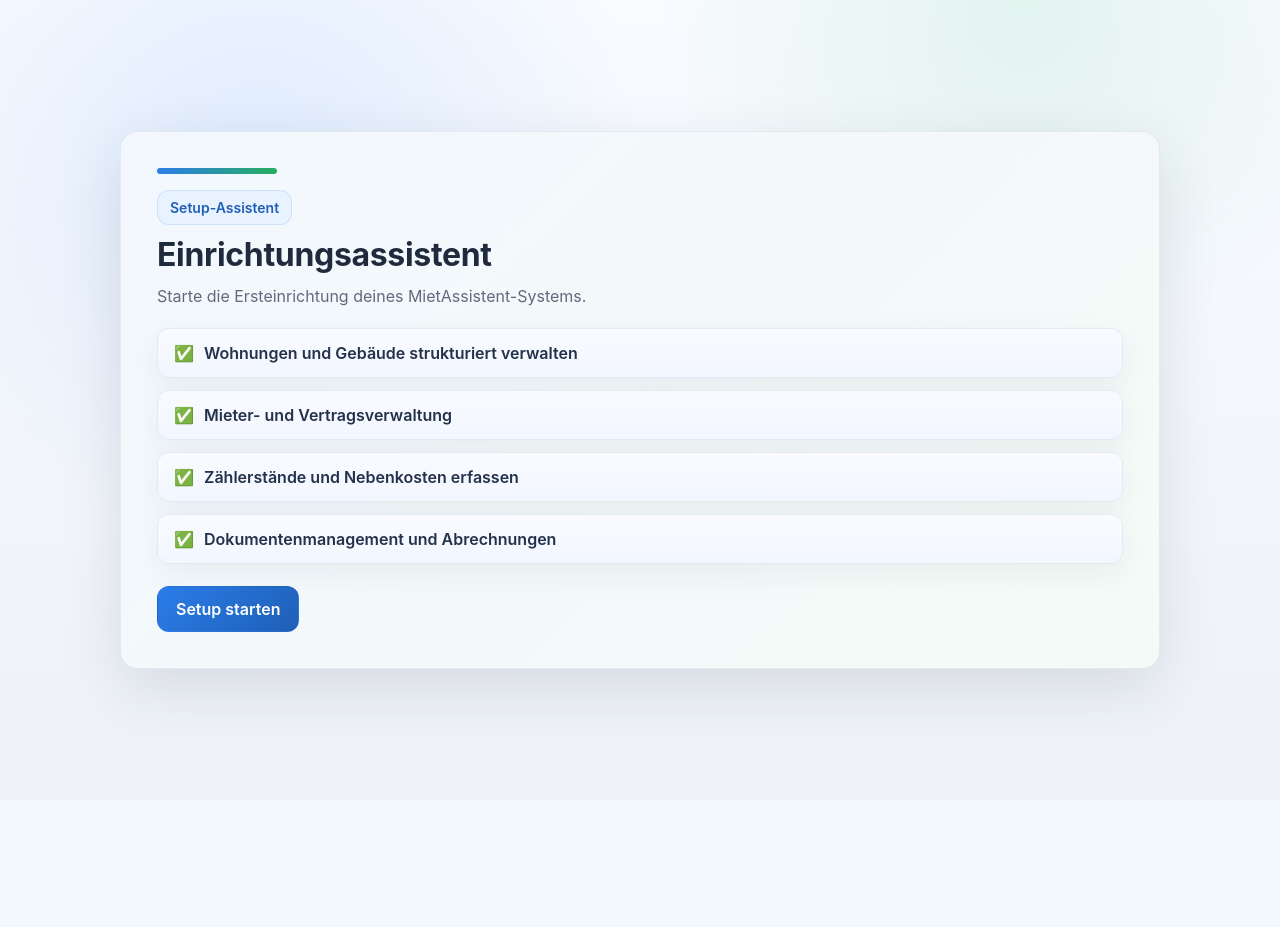
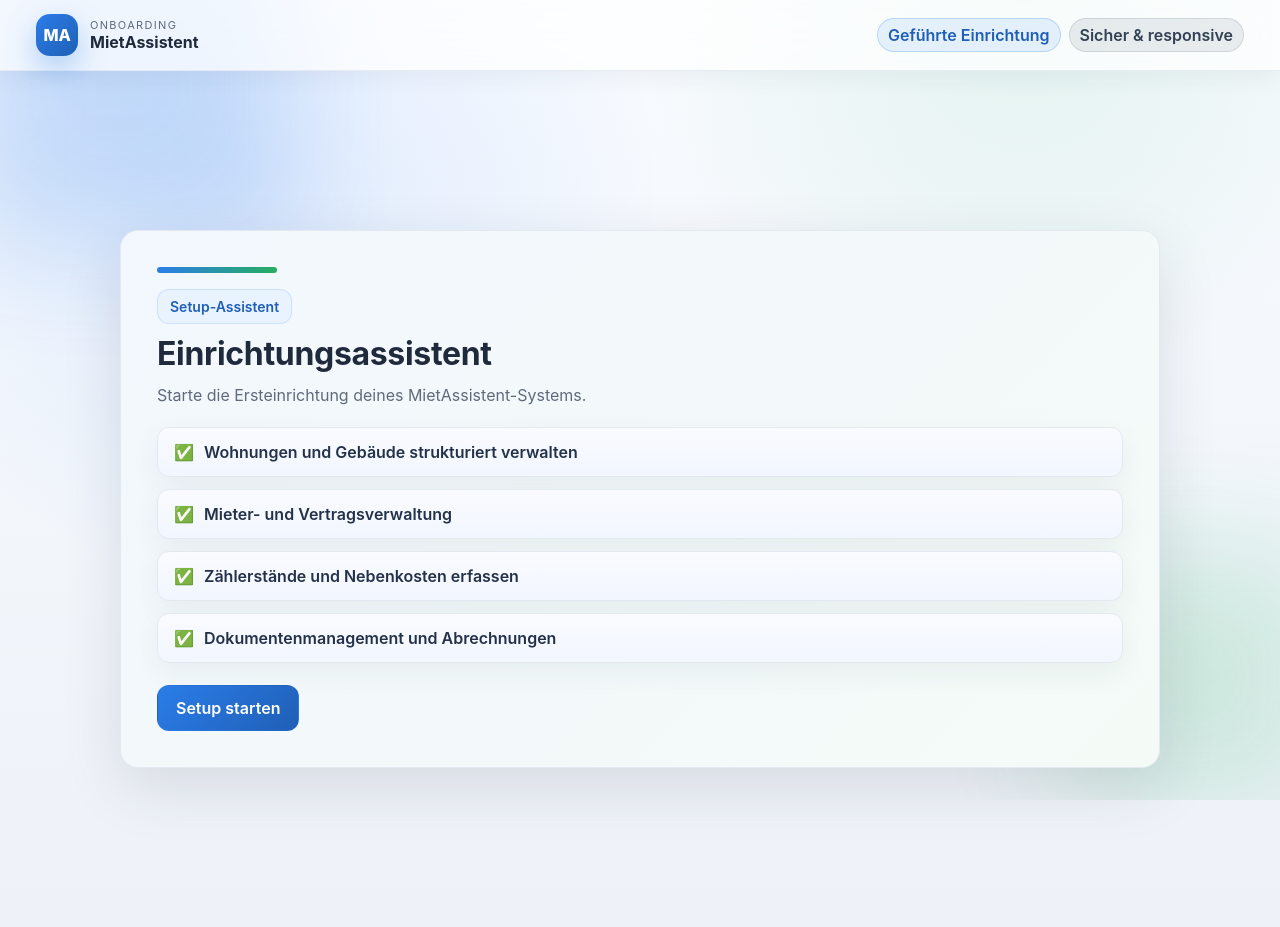
Before and after one commit to Crusha5/MietAssistent, a Flask app: page /setup/ in a window 1280 px wide. Before the commit the page ends 711 px from the top, so only its background shows below. Run offline with Flask 3, Linux system fonts and the light colour scheme.

Commit message:
Modernisiere Setup-Layout und Cache-Handling

```diff
--- a/app/__init__.py
+++ b/app/__init__.py
@@ -67,6 +67,8 @@
     except PermissionError:
         print(f"❌ Keine Berechtigung für Upload-Verzeichnisse unter {upload_root}. Bitte Mount/Owner prüfen.")
 
+    secure_cookies = os.environ.get('COOKIE_SECURE', 'true').lower() == 'true'
+
     app.config.update(
         SECRET_KEY=_load_or_create_secret(secret_key_path, os.environ.get('SECRET_KEY')),  # stabiler Key pro Deploy
         SQLALCHEMY_DATABASE_URI='sqlite:///' + os.path.join(data_dir, 'rental.db'),
@@ -83,12 +85,13 @@
         PERMANENT_SESSION_LIFETIME=3600,  # 1 Stunde
         SESSION_KEY_PREFIX='mietassistent_',
         SESSION_COOKIE_NAME=os.environ.get('SESSION_COOKIE_NAME', 'mietassistent_session'),
-        SESSION_COOKIE_SECURE=True,
+        # Über env abschaltbar, damit lokale HTTP-Tests Sessions behalten
+        SESSION_COOKIE_SECURE=secure_cookies,
         SESSION_COOKIE_SAMESITE='Lax',
         SESSION_COOKIE_HTTPONLY=True,
         SESSION_COOKIE_DOMAIN=None,
         JWT_TOKEN_LOCATION=['headers'],  # JWTs getrennt von Web-Sessions halten
-        JWT_COOKIE_SECURE=True,
+        JWT_COOKIE_SECURE=secure_cookies,
         JWT_COOKIE_SAMESITE='Lax',
     )
 
--- a/app/static/css/setup.css
+++ b/app/static/css/setup.css
@@ -1,3 +1,4 @@
+
 :root {
     --bg: radial-gradient(circle at 20% 20%, rgba(60,133,255,0.12), transparent 32%),
            radial-gradient(circle at 80% 0%, rgba(39,174,96,0.10), transparent 28%),
@@ -19,6 +20,88 @@
     background: var(--bg);
     color: var(--text);
     min-height: 100vh;
+    overflow-x: hidden;
+    transition: background 0.4s ease;
+}
+
+.setup-body {
+    position: relative;
+}
+
+.setup-bg {
+    position: fixed;
+    inset: 0;
+    overflow: hidden;
+    z-index: 0;
+    pointer-events: none;
+}
+
+.setup-orb {
+    position: absolute;
+    filter: blur(60px);
+    opacity: 0.45;
+    animation: float 14s ease-in-out infinite;
+}
+
+.orb-1 { width: 320px; height: 320px; background: rgba(43,125,233,0.45); top: -60px; left: -40px; }
+.orb-2 { width: 260px; height: 260px; background: rgba(39,174,96,0.38); bottom: -20px; right: -40px; animation-delay: 2s; }
+.orb-3 { width: 200px; height: 200px; background: rgba(255,189,64,0.26); top: 40%; left: 50%; animation-delay: 4s; }
+
+.setup-nav {
+    position: sticky;
+    top: 0;
+    z-index: 2;
+    padding: 14px clamp(18px, 4vw, 36px);
+    display: flex;
+    align-items: center;
+    justify-content: space-between;
+    gap: 12px;
+    background: rgba(255, 255, 255, 0.72);
+    backdrop-filter: blur(18px);
+    border-bottom: 1px solid rgba(228,232,240,0.8);
+    box-shadow: 0 6px 24px rgba(31,43,61,0.06);
+}
+
+.setup-brand { display: flex; align-items: center; gap: 12px; }
+.setup-logo {
+    width: 42px;
+    height: 42px;
+    border-radius: 14px;
+    background: linear-gradient(135deg, #2b7de9, #1f5fb6);
+    color: #fff;
+    display: grid;
+    place-items: center;
+    font-weight: 800;
+    letter-spacing: -0.02em;
+    box-shadow: 0 12px 30px rgba(43,125,233,0.35);
+}
+
+.setup-kicker { margin: 0; text-transform: uppercase; font-size: 11px; letter-spacing: 0.12em; color: var(--muted); }
+
+.setup-nav-actions { display: flex; gap: 8px; align-items: center; flex-wrap: wrap; }
+
+.setup-chip {
+    display: inline-flex;
+    align-items: center;
+    gap: 6px;
+    padding: 6px 10px;
+    border-radius: 999px;
+    background: rgba(43,125,233,0.10);
+    color: var(--primary-dark);
+    font-weight: 600;
+    border: 1px solid rgba(43,125,233,0.24);
+}
+
+.setup-chip.muted {
+    background: rgba(95,107,124,0.12);
+    color: #334155;
+    border-color: rgba(95,107,124,0.18);
+}
+
+.setup-main {
+    position: relative;
+    z-index: 1;
+    padding: clamp(12px, 3vw, 28px);
 }
 
 .setup-shell {
@@ -27,6 +110,8 @@
     align-items: center;
     justify-content: center;
     padding: clamp(18px, 4vw, 46px);
+    position: relative;
+    z-index: 1;
 }
 
 .setup-card {
@@ -38,6 +123,7 @@
     padding: clamp(20px, 3vw, 36px);
     box-shadow: var(--shadow);
     overflow: hidden;
+    animation: fadeUp 0.35s ease both;
 }
 
 .setup-card::before {
@@ -50,6 +136,8 @@
 }
 
 .setup-card > * { position: relative; z-index: 1; }
+
+.setup-ready .setup-card { animation: fadeUp 0.6s ease both; }
 
 .setup-topbar {
     height: 6px;
@@ -118,6 +206,7 @@
     display: flex;
     flex-wrap: wrap;
     gap: 12px;
+    align-items: center;
 }
 
 .setup-btn {
@@ -226,8 +315,20 @@
     color: var(--primary-dark);
 }
 
+@keyframes float {
+    0% { transform: translateY(0); }
+    50% { transform: translateY(-18px); }
+    100% { transform: translateY(0); }
+}
+
+@keyframes fadeUp {
+    from { opacity: 0; transform: translateY(12px); }
+    to { opacity: 1; transform: translateY(0); }
+}
+
 @media (max-width: 720px) {
     .setup-card { padding: 18px; }
-    .setup-actions { flex-direction: column; }
+    .setup-actions { flex-direction: column; align-items: stretch; }
     .setup-btn { width: 100%; }
+    .setup-nav { position: sticky; top: 0; }
 }
--- a/app/templates/setup/layout.html
+++ b/app/templates/setup/layout.html
@@ -12,22 +12,60 @@
         /* Fallback-Styling falls setup.css nicht geladen werden kann */
         body.setup-fallback {
             font-family: 'Segoe UI', system-ui, sans-serif;
-            margin: 16px;
-            background: #f5f5f5;
+            margin: 0;
+            background: linear-gradient(180deg, #f8fbff 0%, #eef2f8 100%);
             color: #1f2b3d;
+            min-height: 100vh;
+        }
+        body.setup-fallback .setup-shell {
+            min-height: 100vh;
+            display: flex;
+            align-items: center;
+            justify-content: center;
+            padding: 24px;
         }
         body.setup-fallback .setup-card {
-            max-width: 960px;
+            max-width: 1040px;
             margin: 0 auto;
-            padding: 16px;
+            padding: 18px;
             border: 1px solid #dcdfe6;
-            border-radius: 12px;
+            border-radius: 16px;
             background: #fff;
+            box-shadow: 0 16px 40px rgba(0,0,0,0.06);
         }
     </style>
 </head>
-<body>
-    {% block content %}{% endblock %}
+<body class="setup-body">
+    <div class="setup-bg">
+        <span class="setup-orb orb-1"></span>
+        <span class="setup-orb orb-2"></span>
+        <span class="setup-orb orb-3"></span>
+    </div>
+
+    <header class="setup-nav">
+        <div class="setup-brand">
+            <div class="setup-logo">MA</div>
+            <div>
+                <p class="setup-kicker">Onboarding</p>
+                <strong>MietAssistent</strong>
+            </div>
+        </div>
+        <div class="setup-nav-actions">
+            <span class="setup-chip">Geführte Einrichtung</span>
+            <span class="setup-chip muted">Sicher &amp; responsive</span>
+        </div>
+    </header>
+
+    <main class="setup-main">
+        {% block content %}{% endblock %}
+    </main>
+
+    <script>
+        // sanfte Einblendung für die Setup-Oberfläche
+        document.addEventListener('DOMContentLoaded', () => {
+            document.body.classList.add('setup-ready');
+        });
+    </script>
     {% block scripts %}{% endblock %}
 </body>
 </html>
--- a/app/utils/project_profile.py
+++ b/app/utils/project_profile.py
@@ -3,16 +3,30 @@
 from functools import lru_cache
 
 
-@lru_cache(maxsize=1)
+def _profile_signature(profile_path: str) -> float:
+    """Bestimmt eine Signatur für den Profil-Cache basierend auf dem MTime."""
+    try:
+        return os.path.getmtime(profile_path)
+    except OSError:
+        return 0.0
+
+
 def load_project_profile():
     """Lade die Projektbeschreibung aus der Datei ``Projekt_ziel.txt``.
 
     Falls die Datei fehlt oder nicht gelesen werden kann, wird ein schlanker
-    Standardwert zurückgegeben, damit die Anwendung weiterläuft.
+    Standardwert zurückgegeben, damit die Anwendung weiterläuft. Über den
+    MTime des Files wird ein Light-Cache genutzt, der Änderungen automatisch
+    neu einliest.
     """
     base_dir = os.path.abspath(os.path.join(os.path.dirname(__file__), os.pardir, os.pardir))
     profile_path = os.path.join(base_dir, "Projekt_ziel.txt")
+    signature = _profile_signature(profile_path)
+    return _load_profile_cached(profile_path, signature)
 
+
+@lru_cache(maxsize=1)
+def _load_profile_cached(profile_path: str, signature: float):
     default_profile = {
         "project": {
             "display_name": "MietAssistent",
```
Also changed, not shown: docker-compose.yml (+4 -4 lines).
